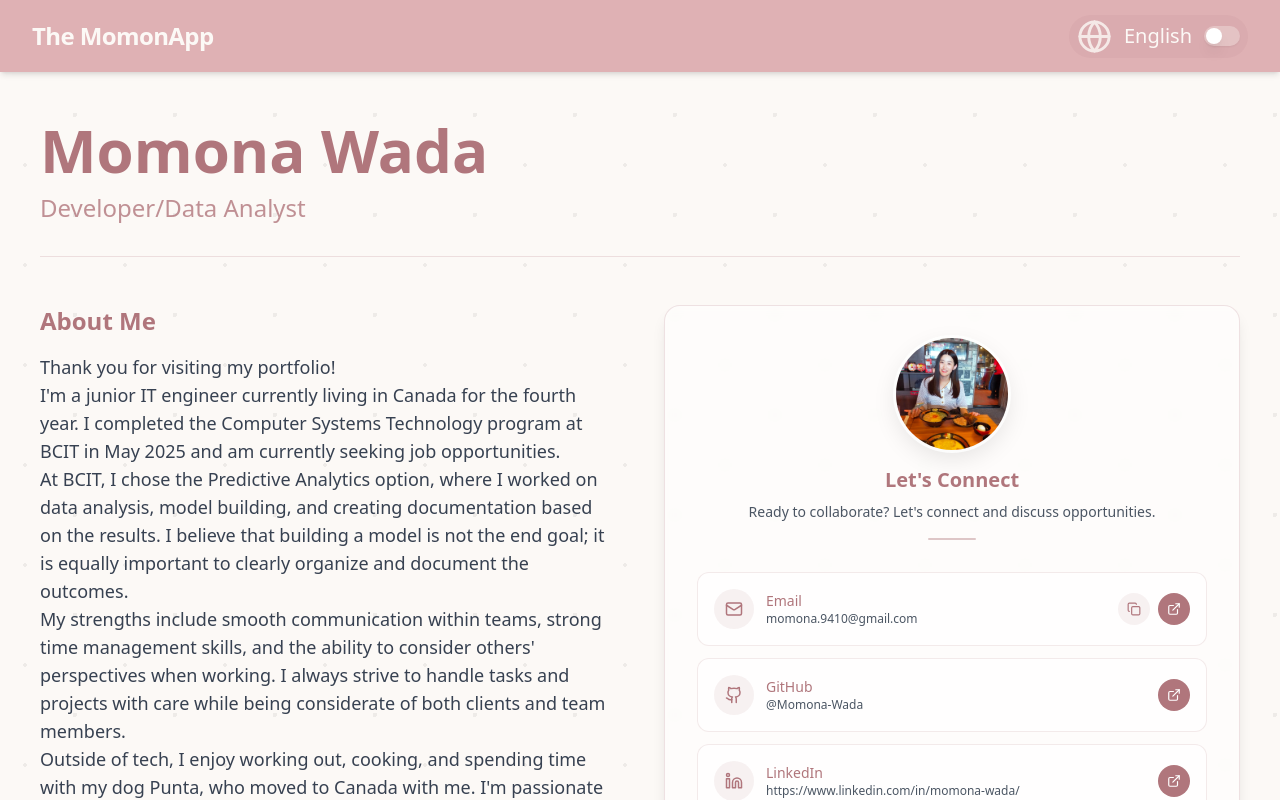
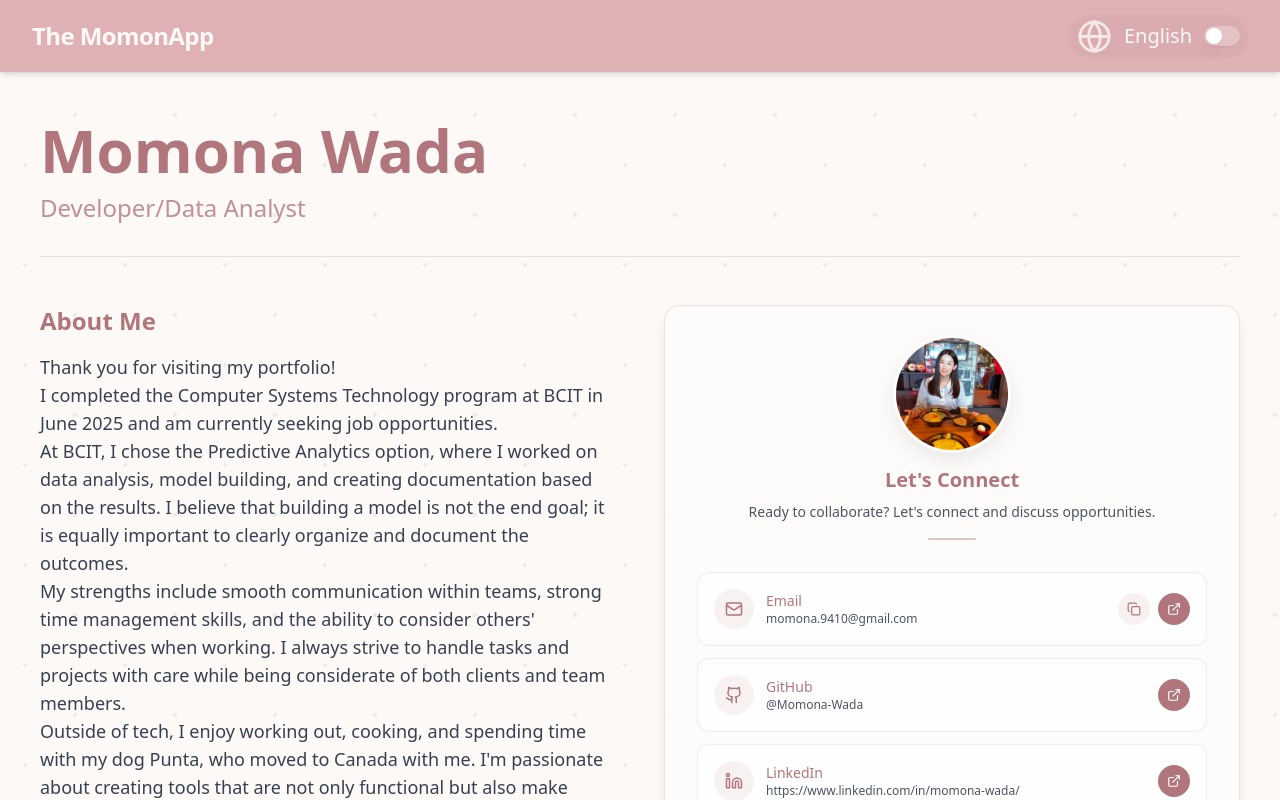
Before and after one commit to Momona-Wada/my_portfolio, a Next.js app: page / in a window 1280 px wide. Shown: the top 800 px of the page. Built offline with nearby package versions, Linux system fonts and the light colour scheme; a web font is replaced by a local one.

Commit message:
update hero's description

```diff
--- a/src/app/locales/en/common.ts
+++ b/src/app/locales/en/common.ts
@@ -5,7 +5,7 @@ const commonMessages = {
         about_me: "About Me",
         description:
         "Thank you for visiting my portfolio!\n" +
-        "I'm a junior IT engineer currently living in Canada for the fourth year. I completed the Computer Systems Technology program at BCIT in May 2025 and am currently seeking job opportunities.\n" +
+        "I completed the Computer Systems Technology program at BCIT in June 2025 and am currently seeking job opportunities.\n" +
         "At BCIT, I chose the Predictive Analytics option, where I worked on data analysis, model building, and creating documentation based on the results. I believe that building a model is not the end goal; it is equally important to clearly organize and document the outcomes.\n" +
         "My strengths include smooth communication within teams, strong time management skills, and the ability to consider others' perspectives when working. I always strive to handle tasks and projects with care while being considerate of both clients and team members.\n" +
         "Outside of tech, I enjoy working out, cooking, and spending time with my dog Punta, who moved to Canada with me. I'm passionate about creating tools that are not only functional but also make users feel supported and understood. I hope you enjoy exploring my work!",
--- a/src/app/locales/jp/common.ts
+++ b/src/app/locales/jp/common.ts
@@ -4,7 +4,7 @@ const commonMessages = {
         title: "デベロッパー/データアナリスト",
         about_me: "自己紹介",
         description: "ポートフォリオをご覧いただき、ありがとうございます！\n" +
-        "私はカナダ在住4年目の新米ITエンジニアです。2025年5月にBCITのComputer Systems Technologyコースを修了し、現在は就職活動中です。\n" +
+        "2025年6月にBCITのComputer Systems Technologyコースを修了し、現在は就職活動中です。\n" +
         "BCITでは Predictive Analytics オプションを選択し、データの分析やモデルの作成、さらにその結果をもとにしたドキュメントの作成を行ってきました。モデルを作成して終わりにするのではなく、結果を分かりやすく整理し、形として残すことが重要だと考えており、その作業を得意としています。\n" +
         "私の強みは、チーム内での円滑なコミュニケーション、時間を守る責任感、そして常に相手の立場を考えて行動できることです。クライアントやチームメンバーの気持ちに寄り添いながら、プロジェクトやタスクを丁寧に進めることができます。\n" +
         "このポートフォリオでは、これまでに携わってきたプロジェクトや、ちょっとした趣味などもご紹介しています。ぜひご覧ください😊",
```
